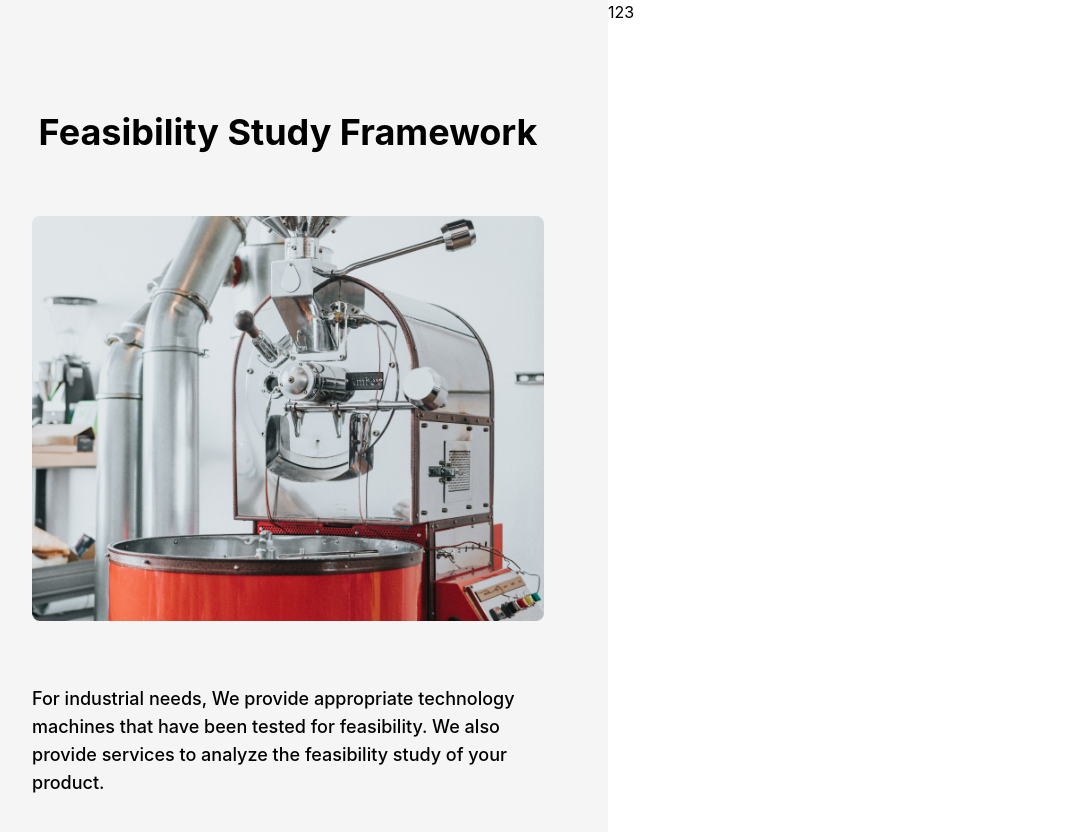
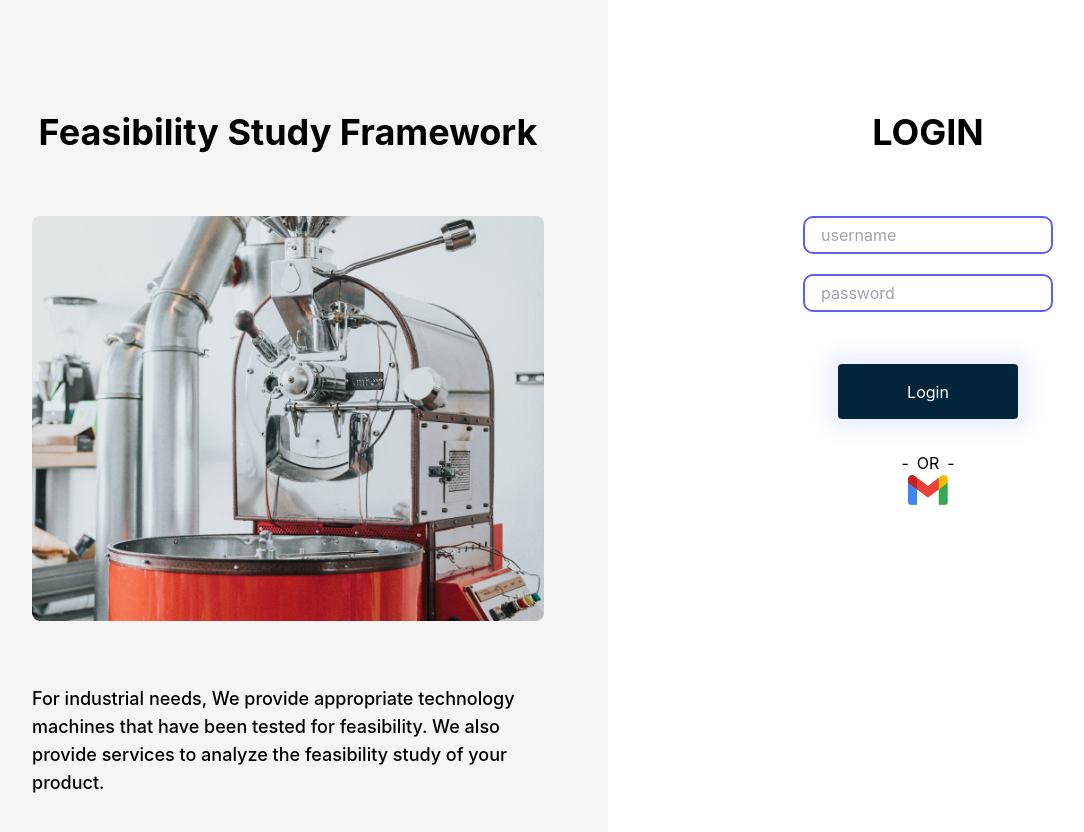
Before and after one commit to Feasibility-Study-Team/fs-front-pub, a React (Create React App) app: page /login in a window 1280 px wide. Shown: the top 832 px of the page, without its empty margins (32-1116 px from the left). Built offline with nearby package versions, Linux system fonts and the light colour scheme.

Commit message:
login right

```diff
--- a/src/assets/index.js
+++ b/src/assets/index.js
@@ -1,5 +1,7 @@
 import Alat1 from "./img/alat.jpg";
+import Gmail from "./icons/gmail.png";
 
 export{
-    Alat1
+    Alat1,
+    Gmail
 }
--- a/src/constant/style.js
+++ b/src/constant/style.js
@@ -1,6 +1,8 @@
 const styles = {
     boxWidth: "xl:max-w-[1140px] w-full",
     boxContent: "xl:max-w-[1440px] w-full",
+
+    btnStyle1: "w-[180px] h-[55px] bg-darkBlue text-white rounded btn-shadow",
 
     flexCenter: "flex justify-center items-center",
     flexStart: "flex justify-center items-start",
--- a/src/index.css
+++ b/src/index.css
@@ -15,3 +15,7 @@ code {
   font-family: source-code-pro, Menlo, Monaco, Consolas, 'Courier New',
     monospace;
 }
+
+.btn-shadow{
+  box-shadow: 0px 0px 20px 10px rgba(49, 91, 255, 0.1);
+}
--- a/src/pages/Login/Login.js
+++ b/src/pages/Login/Login.js
@@ -1,15 +1,16 @@
 import { styles } from "../../constant"
 import LoginLeft from "./LoginLeft"
+import LoginRight from "./LoginRight"
 
 const Login = () => {
     return (
         <div className={`w-full overflow-hidden ${styles.flexCenter}`}>
-            <div className={`${styles.boxContent} flex`}>
+            <div className={`flex`}>
                 <section className="flex-1 bg-placeholder">
                     <LoginLeft />
                 </section>
                 <section className="flex-1">
-                    <p>123</p>
+                    <LoginRight />
                 </section>
             </div>
         </div>
--- /dev/null
+++ b/src/pages/Login/LoginRight.js
@@ -0,0 +1,29 @@
+import { Gmail } from "../../assets"
+import { styles } from "../../constant"
+
+const LoginRight = () => {
+    const loginStyle = {
+        inputStyle: "border-2 border-iris100 rounded-[10px] text-[16px] py-1.5 px-4 w-[250px] max-h-[38px]"
+    }
+    return (
+        <div className={`${styles.paddingX} ${styles.flexCenter} py-28 flex-col`}>
+            <h1 className="font-bold text-black text-4xl">LOGIN</h1>
+            <div className={`${styles.flexCenter} flex-col my-16`}>
+                <form className={`${styles.flexCenter} flex-col`}>
+                    <input type="text" placeholder="username" className={`${loginStyle.inputStyle} mb-[20px]`} />
+                    <input type="password" placeholder="password" className={`${loginStyle.inputStyle} mb-[20px]`} />
+                    <button className={`${styles.btnStyle1} my-8`}>Login</button>
+                </form>
+                <div className="flex flex-row gap-2">
+                    <span>-</span><span>OR</span><span>-</span>
+                </div>
+                <div>
+                    <img src={Gmail} alt="gmail"/>
+                </div>
+            </div>
+
+        </div>
+    )
+}
+
+export default LoginRight
--- a/tailwind.config.js
+++ b/tailwind.config.js
@@ -8,6 +8,8 @@ module.exports = {
       colors: {
         primary: "#032539",
         placeholder: "#F5F5F5",
+        darkBlue: "#032539",
+        iris100: "#5D5FEF",
       }
     },
   },
```
Also changed, not shown: src/assets/icons/gmail.png (added).
